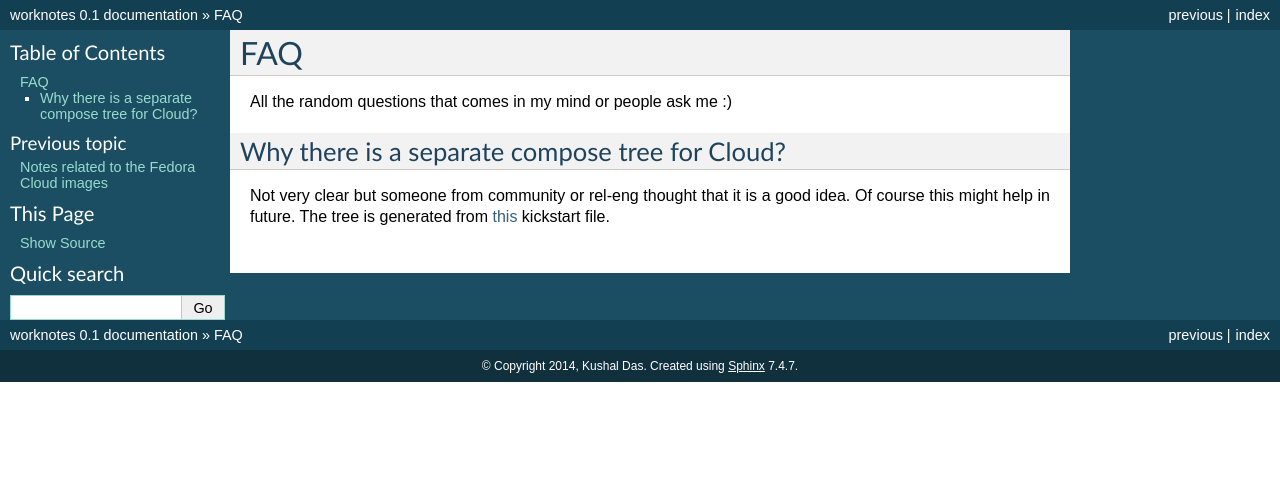
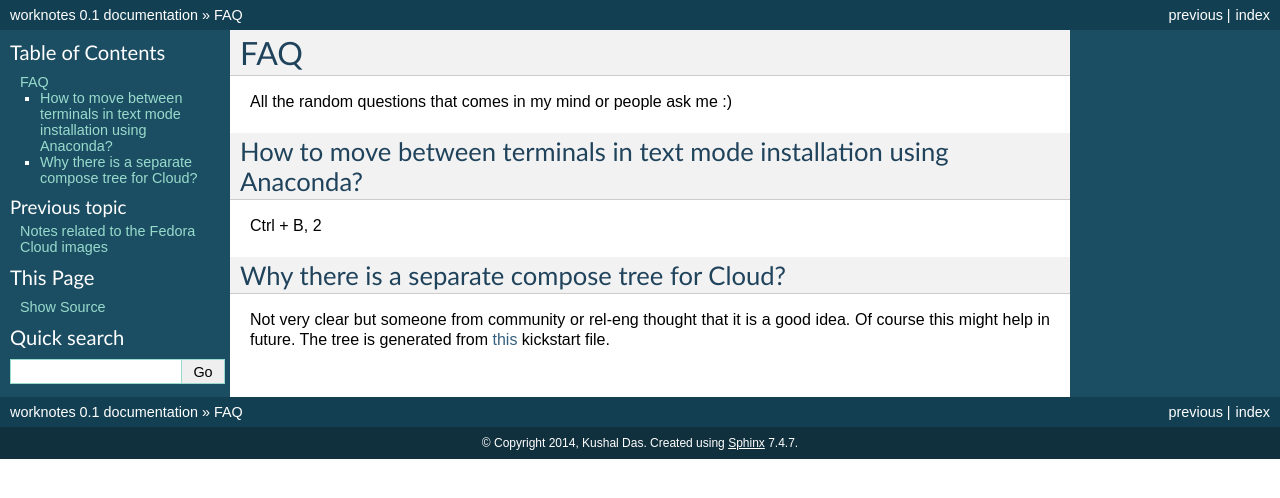
Before and after one commit to kushaldas/worknotes, a Sphinx documentation site: the page built from docs/faq.rst, in a window 1280 px wide. Shown: the top 498 px of the page. Built offline with Sphinx 7.4.7, drawn with Linux system fonts in a browser that asks for light colours.

Commit message:
How to move between terminals in anaconda?

```diff
--- a/docs/faq.rst
+++ b/docs/faq.rst
@@ -2,6 +2,11 @@ FAQ
 ====
 
 All the random questions that comes in my mind or people ask me :)
+
+How to move between terminals in text mode installation using Anaconda?
+-----------------------------------------------------------------------
+
+Ctrl + B, 2
 
 Why there is a separate compose tree for Cloud?
 -----------------------------------------------
```
